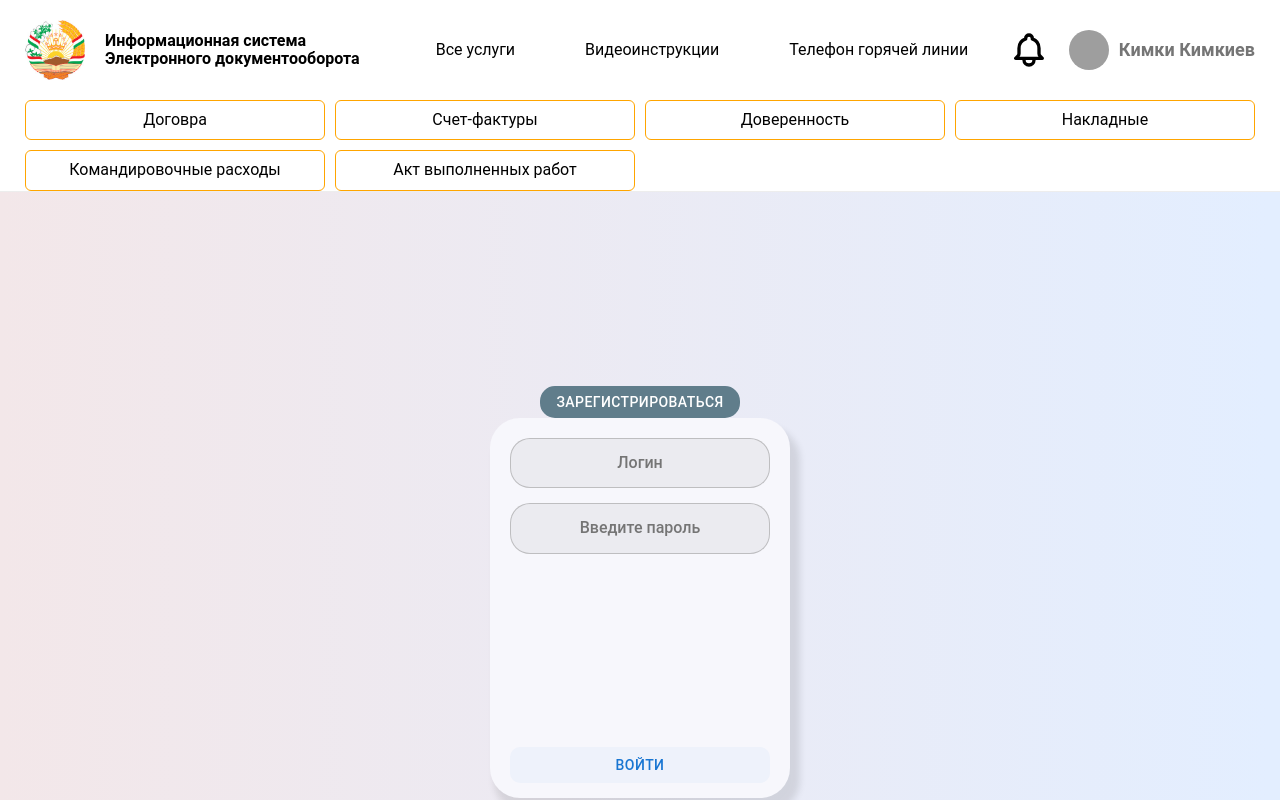
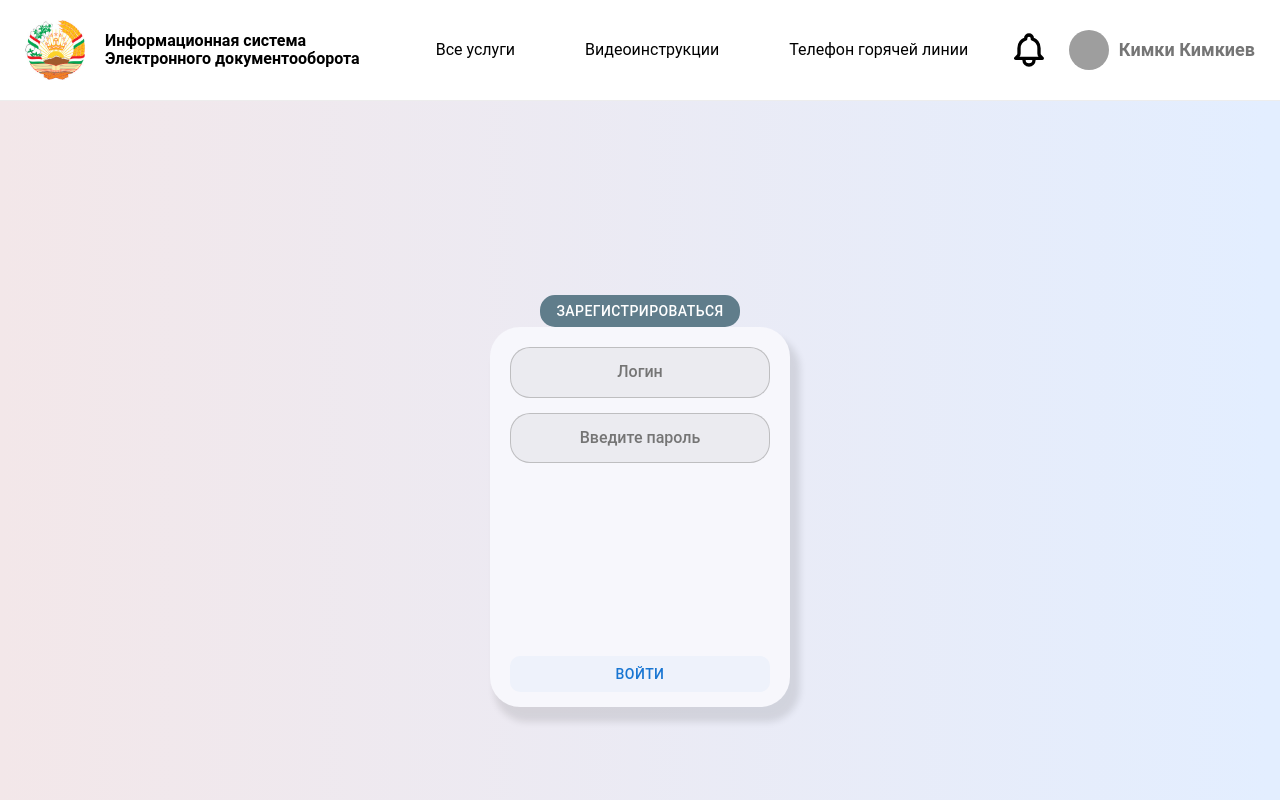
Before and after one commit to Komil-Muminov/interlink-primaryDocs, a React (Vite) app in the folder client/: page /auth/logme in a window 1280 px wide. Shown: the top 800 px of the page. Built offline with nearby package versions, Linux system fonts and the light colour scheme; grey boxes are pictures that could not be loaded.

Commit message:
hidden sublinks

```diff
--- a/client/src/Components/Header/Header.tsx
+++ b/client/src/Components/Header/Header.tsx
@@ -13,8 +13,8 @@ import {
 import AccountCircleOutlinedIcon from "@mui/icons-material/AccountCircleOutlined";
 import LogoutIcon from "@mui/icons-material/Logout";
 import "./Header.css";
-import SubList from "../Links/SubList";
 import { subModulsLink } from "../../API/data/SubModuls";
+// import SubList from "../Links/SubList";
 
 // Основной компонент Header
 const Header: React.FC = () => {
@@ -176,7 +176,7 @@ const Header: React.FC = () => {
 						</div>
 					</div>
 					{/* Модули */}
-					<SubList item={subModulsLink} />
+					{/* <SubList item={subModulsLink} /> */}
 				</div>
 			</header>
 		</>
--- a/client/src/Components/Links/SubItem.tsx
+++ b/client/src/Components/Links/SubItem.tsx
@@ -1,15 +1,15 @@
-import { SubModulsProps } from "../../API/data/SubModuls";
-import { Link } from "react-router";
-import "./SubLinks.css";
+// import { SubModulsProps } from "../../API/data/SubModuls";
+// import { Link } from "react-router";
+// import "./SubLinks.css";
 
-const SubItem: React.FC<{ item: SubModulsProps }> = ({ item }) => {
-	return (
-		<>
-			<li key={item.id} className="sublinks__item">
-				<Link to={item.route}>{item.title}</Link>
-			</li>
-		</>
-	);
-};
+// const SubItem: React.FC<{ item: SubModulsProps }> = ({ item }) => {
+// 	return (
+// 		<>
+// 			<li key={item.id} className="sublinks__item">
+// 				<Link to={item.route}>{item.title}</Link>
+// 			</li>
+// 		</>
+// 	);
+// };
 
-export default SubItem;
+// export default SubItem;
--- a/client/src/Components/Links/SubList.tsx
+++ b/client/src/Components/Links/SubList.tsx
@@ -1,18 +1,18 @@
-import { SubModulsProps } from "../../API/data/SubModuls";
-import SubItem from "./SubItem";
-import "./SubLinks.css";
+// import { SubModulsProps } from "../../API/data/SubModuls";
+// import SubItem from "./SubItem";
+// import "./SubLinks.css";
 
-const SubList: React.FC<{ item: SubModulsProps[] }> = ({ item }) => {
-	return (
-		<>
-			<ul className="sublinks__list">
-				<>
-					{item.map((item) => {
-						return <SubItem key={item.id} item={item} />;
-					})}
-				</>
-			</ul>
-		</>
-	);
-};
-export default SubList;
+// const SubList: React.FC<{ item: SubModulsProps[] }> = ({ item }) => {
+// 	return (
+// 		<>
+// 			<ul className="sublinks__list">
+// 				<>
+// 					{item.map((item) => {
+// 						return <SubItem key={item.id} item={item} />;
+// 					})}
+// 				</>
+// 			</ul>
+// 		</>
+// 	);
+// };
+// export default SubList;
```
